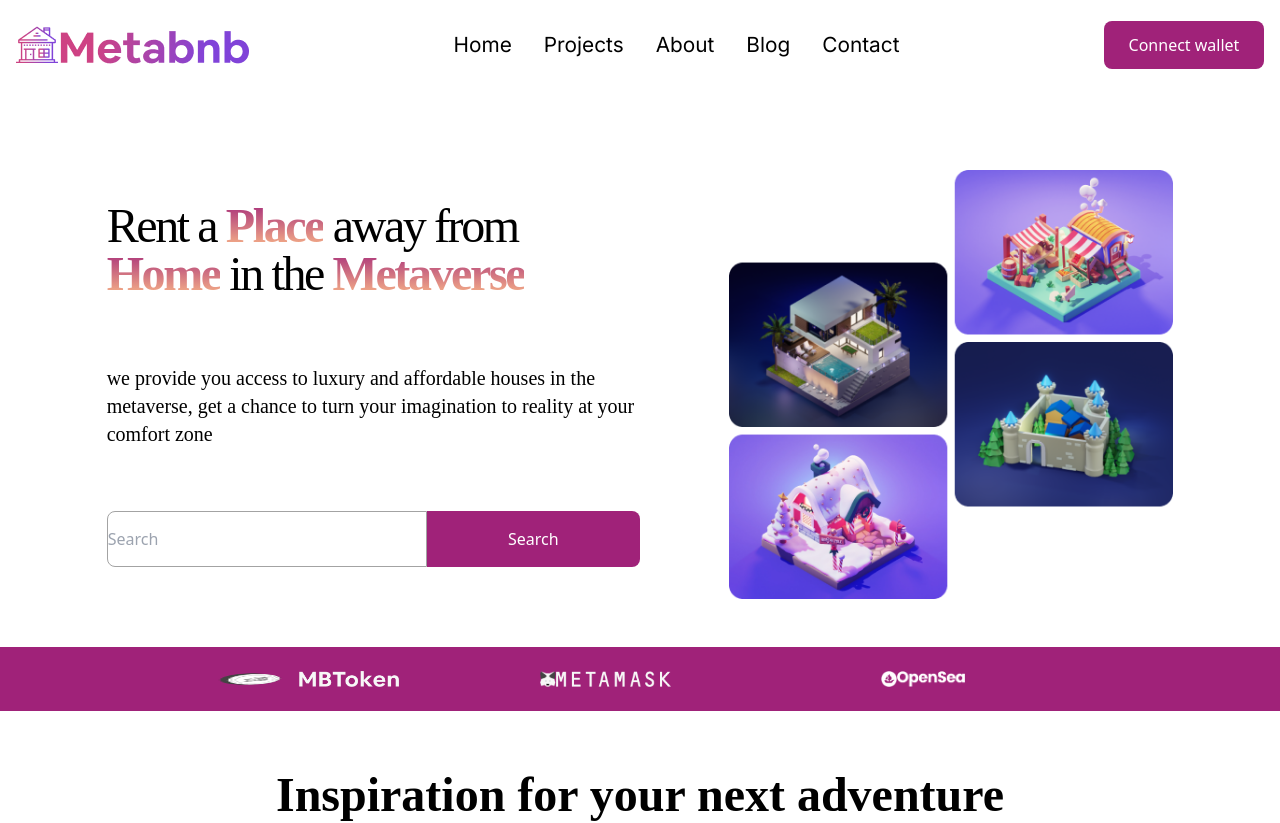
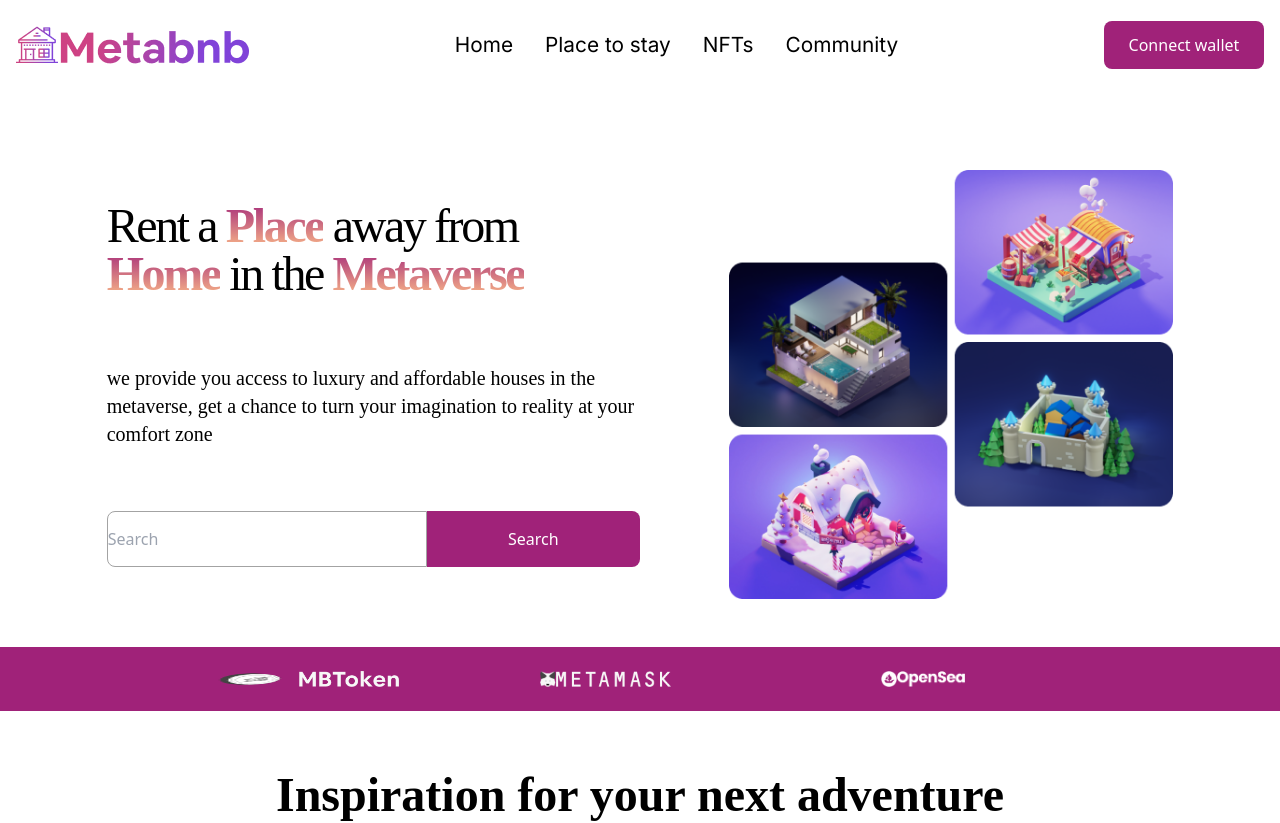
Before and after one commit to queen-x-vee/hng-metabnb-app, a React (Create React App) app: page / in a window 1280 px wide. Shown: the top 823 px of the page. Built offline with nearby package versions, Linux system fonts and the light colour scheme; the HTML template or start-up script is replaced by a standard one; a web font is replaced by a local one.

Commit message:
style: hambuger update

```diff
--- a/src/App.js
+++ b/src/App.js
@@ -7,8 +7,8 @@ const App = () => {
   return (
     <>
     <Routes>
-      <Route exact path='/' element={<Page1/>}/>
-      <Route exact path='/places' element={<Page2/>}/>
+      <Route  path='/' element={<Page1/>}/>
+      <Route  path='/places' element={<Page2/>}/>
     </Routes>
     </>
   )
--- a/src/components/Modal/Navbar.css
+++ b/src/components/Modal/Navbar.css
@@ -1,8 +1,11 @@
+
+
 .header {
     display: flex;
     justify-content: space-between;
     align-items: center;
     padding: 1rem;
+    position: relative;
     width: 100%;
     height: 90px;
     z-index: 10;
@@ -35,25 +38,27 @@
 
 @media(max-width: 1040px){
 
+
+
+
     .nav-menu {
         flex-direction: column;
          justify-content: center;
          align-items: center;
-         width: 50%;
-         height: 30vh;
+         width: 100%;
+         height: 100vh;
          position: absolute;
          top: 0;
          left:-100%;
          z-index: -3;
          transition: 0.3s;
-
     }
 
     .nav-menu.active{
         left:0;
     }
     .nav-menu li {
-
+        padding: 1rem 0;
 
     }
 
@@ -61,9 +66,13 @@
         font-size: 2rem;
         font-weight: 500;
     }
+
     .hamburger{
         display: initial;
-        z-index: 10;
+        z-index: 1;
+    }
+    .imageHeader{
+        width: 30%;
     }
 
 
--- a/src/components/Modal/Navbar.js
+++ b/src/components/Modal/Navbar.js
@@ -30,17 +30,15 @@ const Navbar = () => {
             <Link to="/">Home</Link>
           </li>
           <li>
-            <Link to="/projects">Projects</Link>
+            <Link to="/places">Place to stay</Link>
           </li>
           <li>
-            <Link to="/about">About</Link>
+            <Link to="/">NFTs</Link>
           </li>
           <li>
-            <Link to="/blog">Blog</Link>
+            <Link to="/">Community</Link>
           </li>
-          <li>
-            <Link to="/contact">Contact</Link>
-          </li>
+
 
         </ul>
         <button
@@ -54,7 +52,7 @@ const Navbar = () => {
       </div>
 
         <div className="hamburger" onClick={handleClick}>
-                {show ? (<FaTimes size={20} style={{ color: '#a02279' }} />) : (<FaBars size={20} style={{ color: '#a02279' }} />)}
+                {show ? (<FaTimes size={20} style={{ color: '#a02279',marginLeft:'16px' }} />) : (<FaBars size={20} style={{ color: '#a02279',marginLeft:'16px' }} />)}
 
             </div>
 
```
